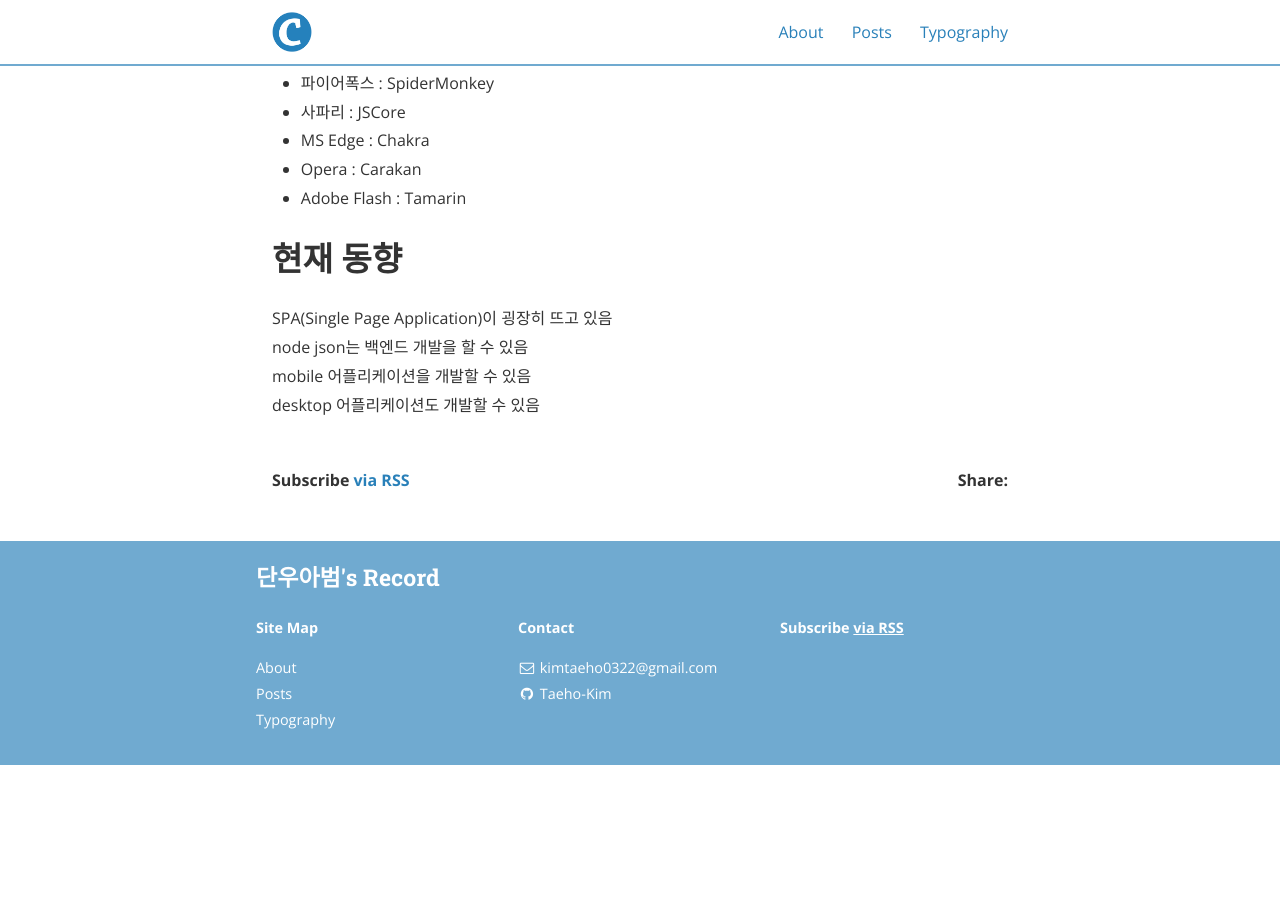
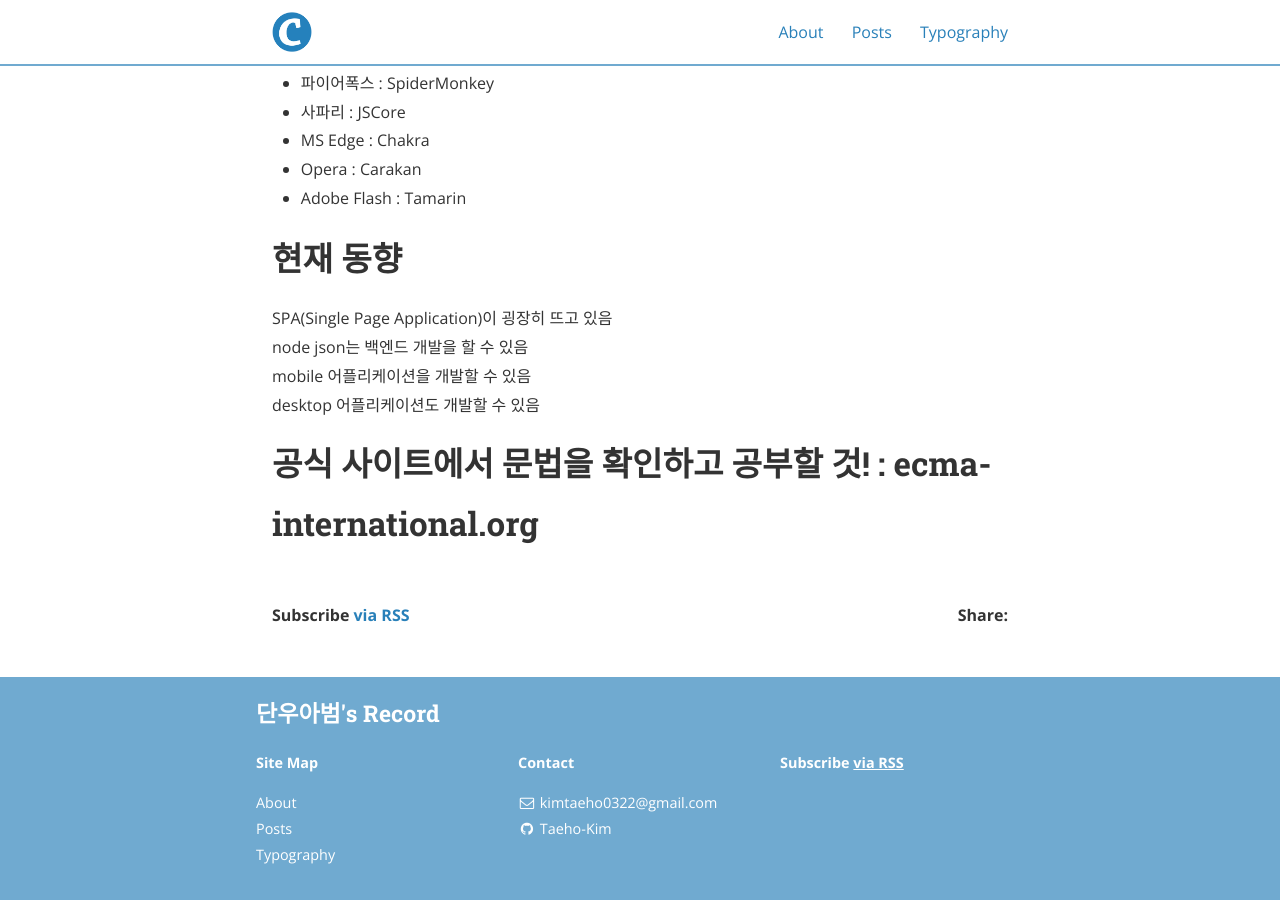
Before and after one commit to Taeho-Kim-0322/Taeho-Kim-0322.github.io, a Jekyll site: the page built from _posts/2021-01-14-자바스크립트.md, in a window 1280 px wide and 900 px high, scrolled down 1624 px. Built offline with Jekyll 4.4.1, drawn with Linux system fonts in a browser that asks for light colours; nearby versions of some CDN libraries; before the commit the page ends 2389 px from its top, so only the background shows below that.

Commit message:
Update 2021-01-14-자바스크립트.md

```diff
--- a/_posts/2021-01-14-자바스크립트.md
+++ b/_posts/2021-01-14-자바스크립트.md
@@ -58,3 +58,5 @@ SPA(Single Page Application)이 굉장히 뜨고 있음
 node json는 백엔드 개발을 할 수 있음
 mobile 어플리케이션을 개발할 수 있음
 desktop 어플리케이션도 개발할 수 있음
+
+# 공식 사이트에서 문법을 확인하고 공부할 것! : ecma-international.org
```
